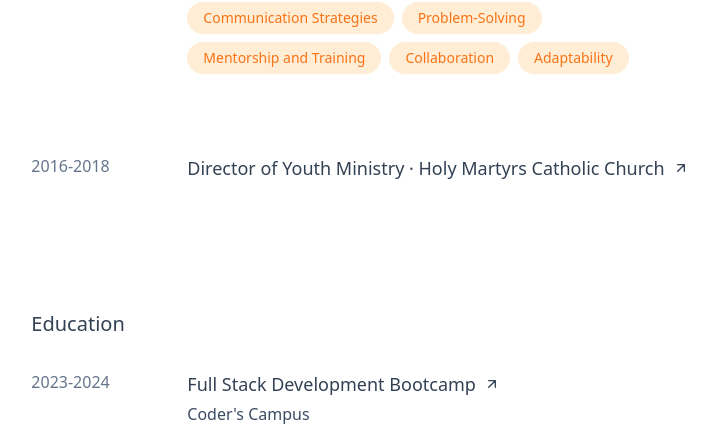
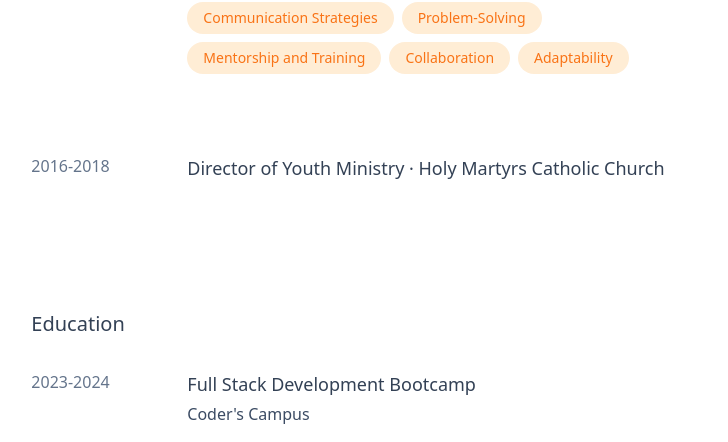
Before and after one commit to adamnestor/portfolio_v1, a React (Vite) app: page / in a window 1280 px wide. Shown: the part 2582-3024 px from the top of the page, without its empty margins (526-1254 px from the left). Built offline with nearby package versions, Linux system fonts and the light colour scheme.

Commit message:
remove links from education and experience

```diff
--- a/src/components/sections/education/EducationCard.tsx
+++ b/src/components/sections/education/EducationCard.tsx
@@ -1,5 +1,4 @@
 import Tag from "../../shared/Tag";
-import ExternalLink from "../../shared/ExternalLink";
 
 interface EducationCardProps {
   degree: string;
@@ -13,30 +12,19 @@ interface EducationCardProps {
 const EducationCard = ({
   degree,
   school,
-  schoolUrl,
   dateRange,
   description,
   technologies,
 }: EducationCardProps) => {
   return (
-    <a
-      href={schoolUrl}
-      target="_blank"
-      rel="noopener noreferrer"
-      className="block group hover:bg-orange-light rounded-lg p-4 -m-4 transition-colors shadow-card hover:shadow-card-hover"
-    >
+    <div className="block group hover:bg-orange-light rounded-lg p-4 -m-4 transition-colors shadow-card hover:shadow-card-hover">
       <div className="grid grid-cols-[140px_1fr] gap-4 pr-8">
         <span className="text-slate-light text-base group-hover:text-slate-medium whitespace-nowrap transition-colors">
           {dateRange}
         </span>
         <div>
-          <h3 className="text-slate-dark text-lg font-medium mb-1">
-            <ExternalLink
-              href={schoolUrl}
-              className="group-hover:text-orange-primary"
-            >
-              {degree}
-            </ExternalLink>
+          <h3 className="text-slate-dark text-lg font-medium mb-1 group-hover:text-orange-primary">
+            {degree}
           </h3>
           <div className="text-slate-medium text-base group-hover:text-slate-dark mb-3">
             {school}
@@ -55,7 +43,7 @@ const EducationCard = ({
           )}
         </div>
       </div>
-    </a>
+    </div>
   );
 };
 
--- a/src/components/sections/experience/ExperienceCard.tsx
+++ b/src/components/sections/experience/ExperienceCard.tsx
@@ -1,5 +1,4 @@
 import Tag from "../../shared/Tag";
-import ExternalLink from "../../shared/ExternalLink";
 
 interface ExperienceCardProps {
   title: string;
@@ -13,30 +12,19 @@ interface ExperienceCardProps {
 const ExperienceCard = ({
   title,
   company,
-  companyUrl,
   dateRange,
   description,
   technologies,
 }: ExperienceCardProps) => {
   return (
-    <a
-      href={companyUrl}
-      target="_blank"
-      rel="noopener noreferrer"
-      className="block group hover:bg-orange-light rounded-lg p-4 -m-4 transition-colors shadow-card hover:shadow-card-hover"
-    >
+    <div className="block group hover:bg-orange-light rounded-lg p-4 -m-4 transition-colors shadow-card hover:shadow-card-hover">
       <div className="grid grid-cols-[140px_1fr] gap-4 pr-8">
         <span className="text-slate-light text-base group-hover:text-slate-medium whitespace-nowrap transition-colors">
           {dateRange}
         </span>
         <div>
-          <h3 className="text-slate-dark text-lg font-medium mb-1">
-            <ExternalLink
-              href={companyUrl}
-              className="group-hover:text-orange-primary"
-            >
-              {title} · {company}
-            </ExternalLink>
+          <h3 className="text-slate-dark text-lg font-medium mb-1 group-hover:text-orange-primary">
+            {title} · {company}
           </h3>
           <p className="text-slate-medium text-base group-hover:text-slate-dark">
             {description}
@@ -48,7 +36,7 @@ const ExperienceCard = ({
           </div>
         </div>
       </div>
-    </a>
+    </div>
   );
 };
 
```
